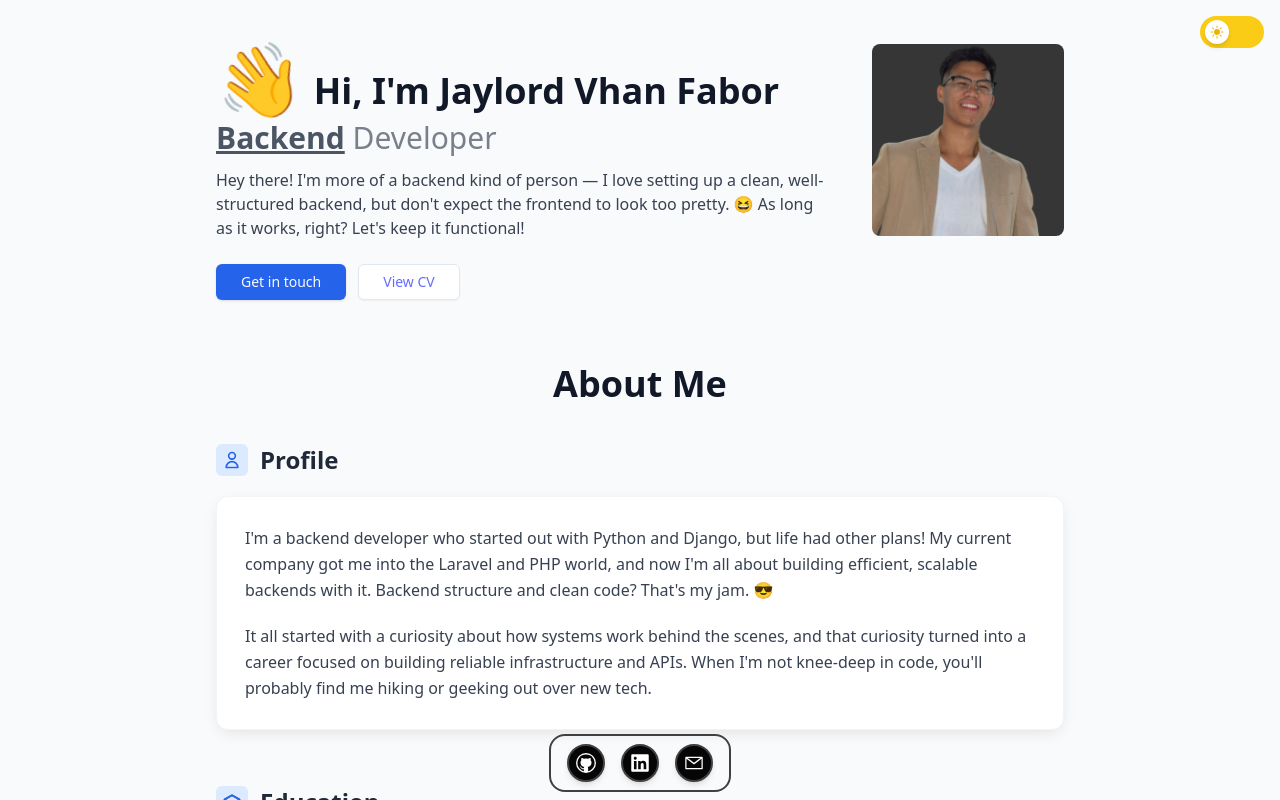
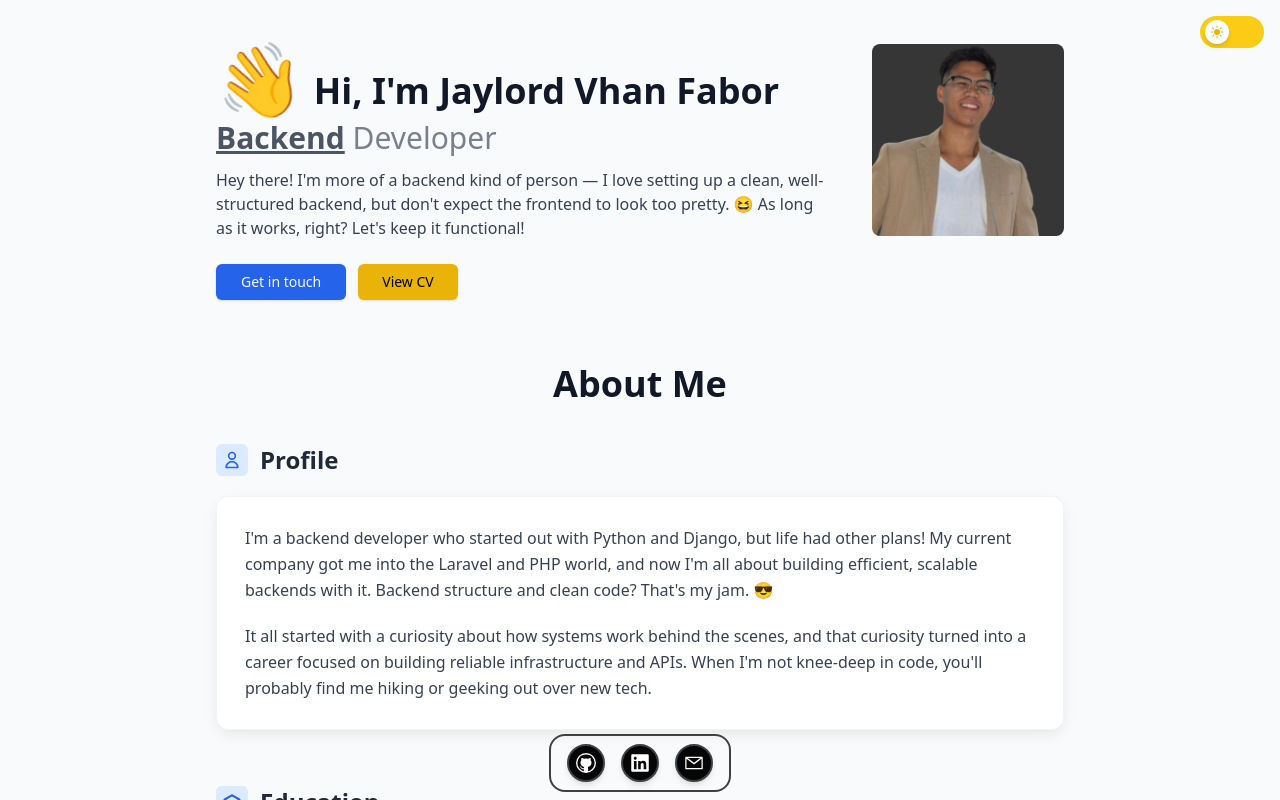
Before and after one commit to JjayFabor/jjayfabor.github.io, a React (Vite) app: page / in a window 1280 px wide. Built offline with nearby package versions, Linux system fonts and the light colour scheme.

Commit message:
Update UI of View CV

```diff
--- a/src/components/Bio.jsx
+++ b/src/components/Bio.jsx
@@ -64,8 +64,7 @@ function Bio({ onOpenContact = () => {}}) {
             Get in touch
           </Button>
           <Button
-            variant="outline"
-            className="px-6 py-2"
+            className="px-6 py-2 bg-yellow-500 hover:bg-yellow-600 text-black"
             asChild
           >
             <a
```
